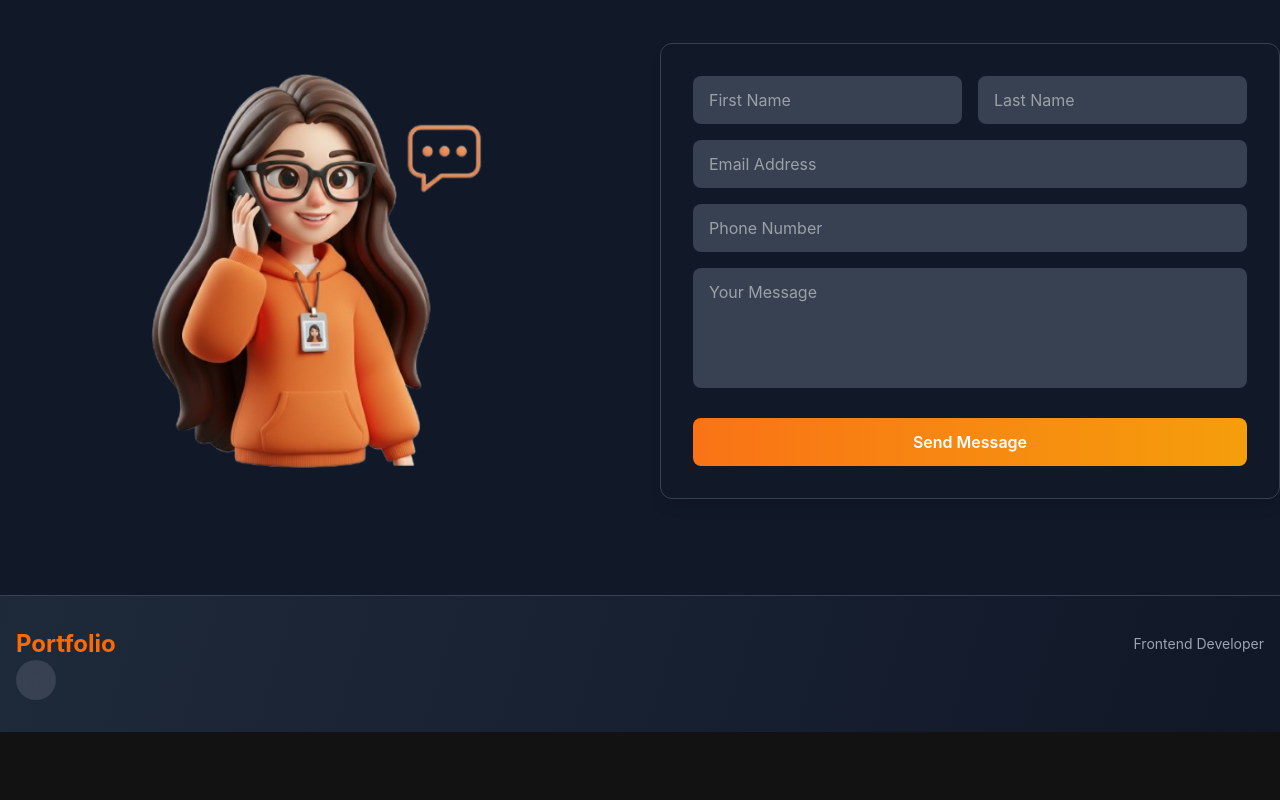
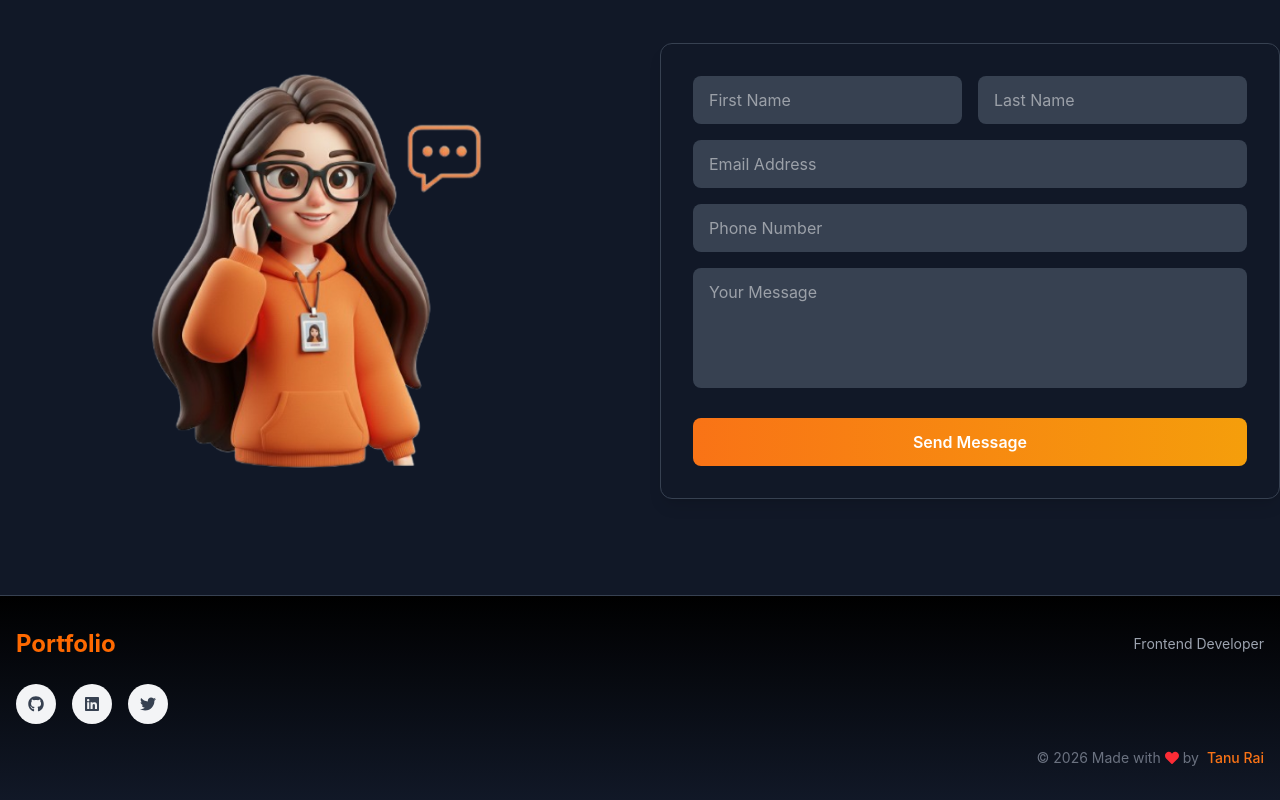
Before and after one commit to Tanurai23/Tanu-Portfolio, a React (Vite) app: page / in a window 1280 px wide. Shown: the part 3520-4320 px from the top of the page. Before the commit the page ends 4252 px from the top, so only its background shows below. Built offline with nearby package versions, Linux system fonts and the light colour scheme.

Commit message:
fix(footer): fix missing icons, gradient syntax, and styling bugs

```diff
--- a/src/components/Footer.jsx
+++ b/src/components/Footer.jsx
@@ -1,49 +1,76 @@
-import { FaGithub } from "react-icons/fa";
-
+import React from "react";
+import {
+  FaGithub,
+  FaLinkedin,
+  FaTwitter,
+  FaHeart,
+} from "react-icons/fa";
 
 const Footer = ({ darkMode }) => {
-    const currentYear= new Date().getFullYear();
+  const currentYear = new Date().getFullYear();
+
   return (
     <footer
       style={{
-        backgroun: darkMode ?
-        'linear-linear(to bottom, #000000, #111827)'
-        :'linear-linear( to bottom, #f3f4f6, #e5e7eb)',
-        borderColor: darkMode ? '#374151' : '#d1d5db'
+        background: darkMode
+          ? "linear-gradient(to bottom, #000000, #111827)"
+          : "linear-gradient(to bottom, #f3f4f6, #e5e7eb)",
+        borderColor: darkMode ? "#374151" : "#d1d5db",
       }}
-    className="border-t">
+      className="border-t"
+    >
       <div className="container mx-auto px-4 py-8">
-            <div className="flex flex-col md:flex-row justify-between
-            items-center gap-6">
-                <h3
-                className="text-2xl font-bold mb2 text-orange-500 dark:text-white"
-                >
+        <div className="flex flex-col md:flex-row justify-between items-center gap-6">
+          {/* Logo / Title */}
+          <h3 className="text-2xl font-bold text-orange-500 dark:text-white">
             Portfolio
           </h3>
+
+          {/* Role */}
           <p
             className="text-sm"
-                style={{
-                    color: darkMode ? '#9ca3af' : '#6b7280'
-                }}>
+            style={{ color: darkMode ? "#9ca3af" : "#6b7280" }}
+          >
             Frontend Developer
           </p>
         </div>
-            <div className="flex gap-4"
+
+        {/* Social Icons */}
+        <div className="flex gap-4 mt-6 justify-center md:justify-start">
+          {[
+            { icon: <FaGithub />, link: "#" },
+            { icon: <FaLinkedin />, link: "#" },
+            { icon: <FaTwitter />, link: "#" },
+          ].map((item, index) => (
+            <a
+              key={index}
+              href={item.link}
+              className="w-10 h-10 rounded-full flex items-center justify-center
+              transition-all hover:scale-105
+              bg-[#f3f4f6] dark:bg-[#374151]
+              text-[#374151] dark:text-white
+              hover:bg-gradient-to-r hover:from-orange-500 hover:to-amber-500
+              hover:text-white"
             >
-                <a
-                href="#"
-                className="w-10 h-10 rounded-full flex items-center
-                justify-center hover:scale-100 transition-all
-                hover:bg-linear-to-r hover:from-orange-500
-                hover:to-amber-500 hover:text-white
-                bg-[#374151] dark:bg-[#f3f4f6]
-                text-[#374151] dark:text-white">
-                    <FaGithub />
+              {item.icon}
             </a>
+          ))}
+        </div>
+
+        {/* Copyright */}
+        <div className="mt-6 text-center md:text-right">
+          <p className="text-sm flex items-center justify-center md:justify-end gap-1 text-[#6b7280] dark:text-[#9ca3af]">
+            © {currentYear} Made with
+            <FaHeart className="text-red-500" />
+            by
+            <span className="text-[#f97316] font-medium ml-1">
+              Tanu Rai
+            </span>
+          </p>
         </div>
       </div>
     </footer>
-  )
-}
+  );
+};
 
-export default Footer
+export default Footer;
```
Lines whose indentation alone changed are shown as unchanged.
